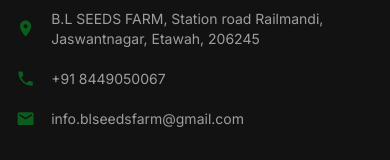
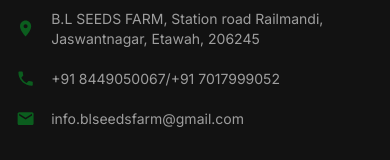
Before and after one commit to Aviralkumar2003/blseeds, a React (Vite) app in the folder frontend/: page / in a window 390 px wide. Shown: the part 4236-4396 px from the top of the page. Built offline with nearby package versions, Linux system fonts and the light colour scheme.

Commit message:
Added Phone Number

```diff
--- a/frontend/src/data/constants.tsx
+++ b/frontend/src/data/constants.tsx
@@ -23,7 +23,7 @@ import AccountBalanceWalletIcon from '@mui/icons-material/AccountBalanceWallet';
 // ✅ CENTRAL CONTACT DETAILS — Edit here to update everywhere
 // ==========================================
 export const CONTACT_DETAILS = {
-  phone: '+91 8449050067',
+  phone: '+91 8449050067/+91 7017999052',
   phoneHref: 'tel:+918449050067',
   email: 'info.blseedsfarm@gmail.com',
   emailHref: 'mailto:info.blseedsfarm@gmail.com',
```
